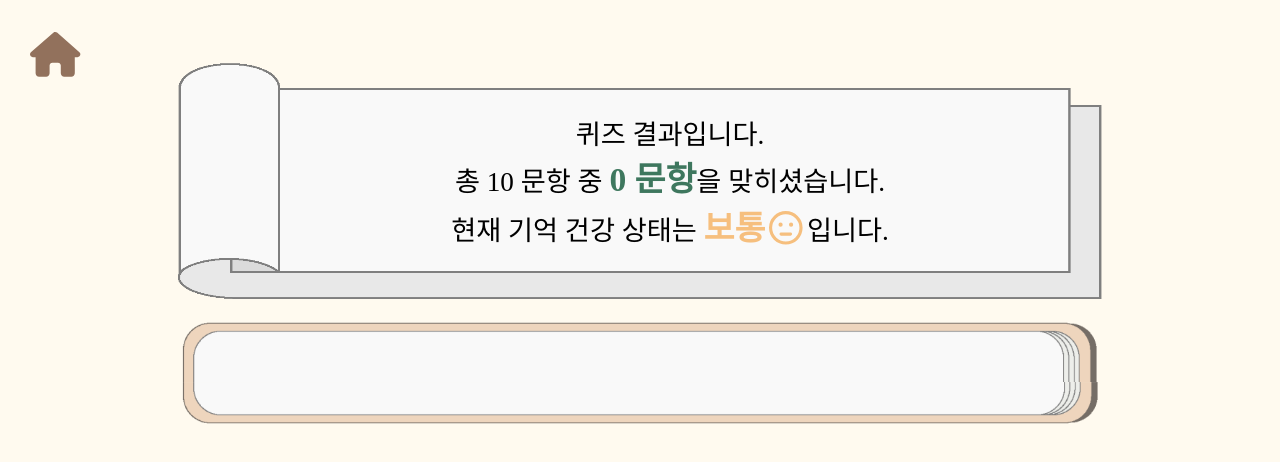
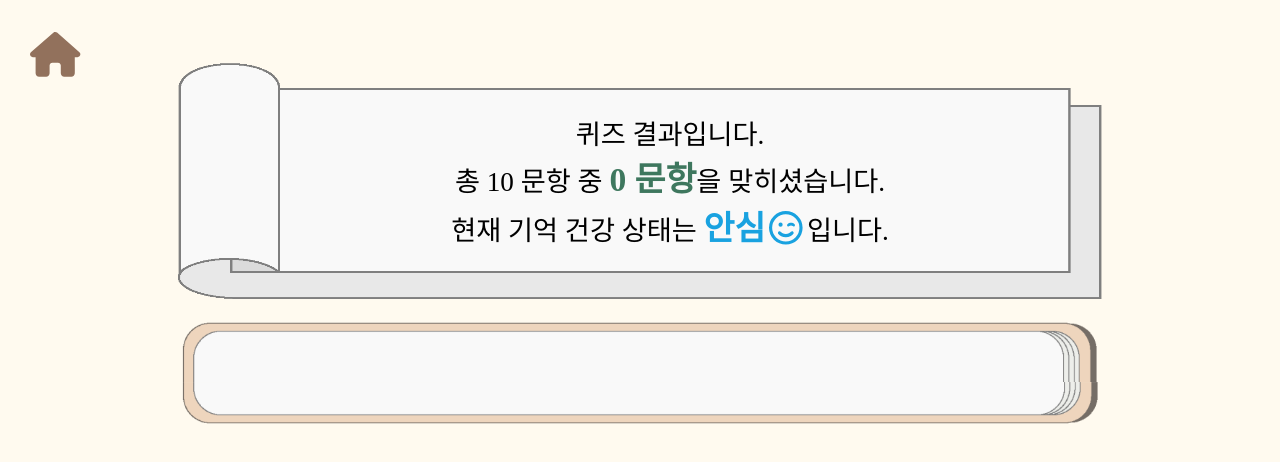
Before and after one commit to Ah-MorningDiary/Ah-MorinngDiary-frontend, a React (Vite) app: page /quiz/result in a window 1280 px wide. Shown: the top 462 px of the page. Built offline with nearby package versions, Linux system fonts and the light colour scheme; no server answers; a web font is replaced by a local one.

Commit message:
[DESIGN] 컬러칩 재구성 (폰트 컬러 추가!) 🎨

```diff
--- a/src/pages/Quiz/Quiz.scss
+++ b/src/pages/Quiz/Quiz.scss
@@ -61,15 +61,15 @@ $bookBlankUrl: url('/img/bookBlank_content_small.png');
             }
 
             .risk-low {
-                color: $color-sky;
+                color: $color-sky-font;
             }
 
             .risk-mid {
-                color: $color-orange;
+                color: $color-orange-font;
             }
 
             .risk-high {
-                color: $color-red;
+                color: $color-red-font;
             }
         }
 
--- a/src/pages/QuizResult/QuizResult.jsx
+++ b/src/pages/QuizResult/QuizResult.jsx
@@ -20,7 +20,7 @@ export default function Quiz() {
     QnAlist: [],
     correct_num: 0,
     wrong_num: 0,
-    risk: 1,
+    risk: 0,
     date: "", // string 맞나??
   });
 
--- a/src/styles/color.scss
+++ b/src/styles/color.scss
@@ -15,3 +15,6 @@ $color-ashbrown: #766E67;
 $color-red: #DF6045;
 $color-orange: #F6BF7E;
 $color-sky: #AED4E5;
+$color-red-font: #E04B2B;
+$color-orange-font: #EFA64F;
+$color-sky-font: #19A2E0;
```
